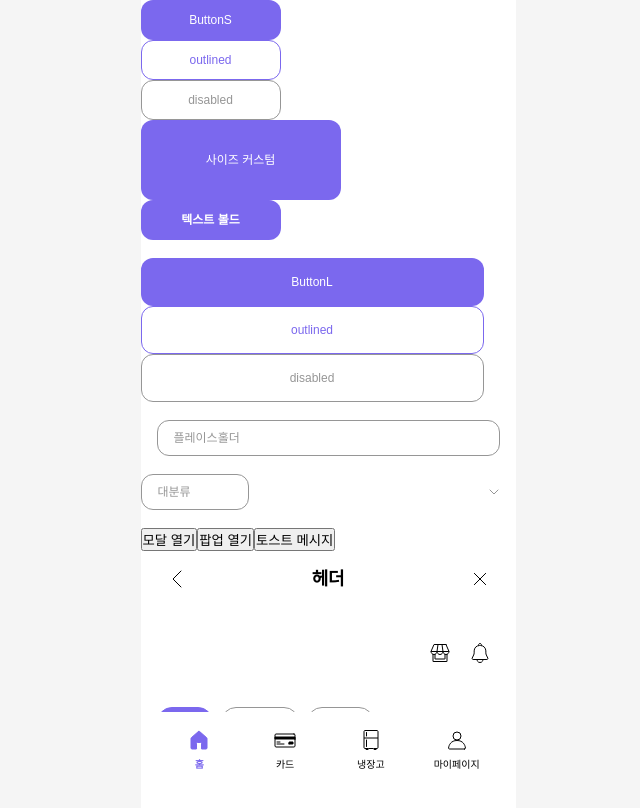
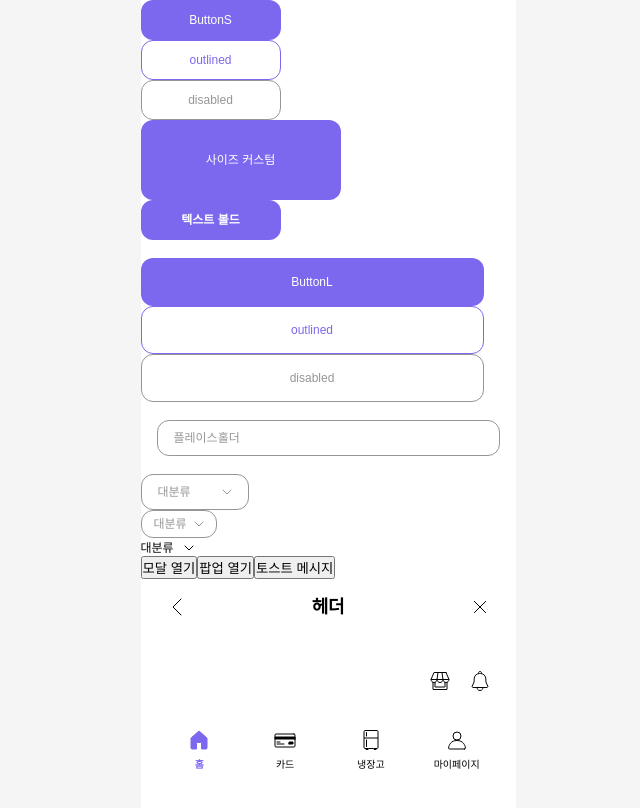
Before and after one commit to SHDS-SOLPick/sol-pick-fe, a React (Create React App) app: page /components in a window 1280 px wide. Shown: the top 808 px of the page, without its empty margins (312-952 px from the left). Built offline with nearby package versions, Linux system fonts and the light colour scheme; a web font is replaced by a local one.

Commit message:
design: SelectS, SelectSimple 공통 컴포넌트 추가 및 스타일 오류 해결

```diff
--- a/src/components/common/select/Select.css
+++ b/src/components/common/select/SelectL.css
@@ -1,9 +1,10 @@
-.select-container {
+.selectL-container {
   position: relative;
   display: inline-block;
+  width: 108px;
 }
 
-.select {
+.selectL {
   appearance: none;
   -webkit-appearance: none;
   -moz-appearance: none;
@@ -22,11 +23,11 @@
   text-align: left;
 }
 
-.select:focus {
+.selectL:focus {
   border-color: #7b68ee;
 }
 
-.selectArrow-icon {
+.selectLArrow-icon {
   position: absolute;
   top: 50%;
   right: 16px;
@@ -35,23 +36,23 @@
   width: 12px;
 }
 
-.selectArrow-icon.default {
+.selectLArrow-icon.default {
   display: block;
 }
 
-.selectArrow-icon.active {
+.selectLArrow-icon.active {
   display: none;
 }
 
-.select:focus ~ .selectArrow-icon.default {
+.selectL:focus ~ .selectLArrow-icon.default {
   display: none;
 }
 
-.select:focus ~ .selectArrow-icon.active {
+.selectL:focus ~ .selectLArrow-icon.active {
   display: block;
 }
 
 /* IE에서 기본 화살표 숨기기 */
-.select::-ms-expand {
+.selectL::-ms-expand {
   display: none;
 }
--- /dev/null
+++ b/src/components/common/select/SelectL.js
@@ -0,0 +1,58 @@
+import React, { useRef } from "react";
+import "./SelectL.css";
+import selectArrow from "../../../assets/selectArrow.svg";
+import selectArrowActive from "../../../assets/selectArrowActive.svg";
+
+const SelectL = ({
+  name,
+  id,
+  options = [],
+  defaultValue = "",
+  onChange,
+  width = "108px",
+  height = "36px",
+  className,
+}) => {
+  const selectRef = useRef(null);
+
+  // 옵션 선택 후 포커스 제거
+  const handleChange = (e) => {
+    if (onChange) {
+      onChange(e);
+    }
+
+    selectRef.current.blur();
+  };
+
+  return (
+    <div className="selectL-container">
+      <select
+        ref={selectRef}
+        name={name}
+        id={id}
+        onChange={handleChange}
+        defaultValue={defaultValue}
+        className={`selectL ${className || ""}`}
+        style={{ width, height }}
+      >
+        {options.map((option) => (
+          <option key={option.value} value={option.value}>
+            {option.label}
+          </option>
+        ))}
+      </select>
+      <img
+        src={selectArrow}
+        alt="Select Arrow"
+        className="selectLArrow-icon default"
+      />
+      <img
+        src={selectArrowActive}
+        alt="Select Arrow Active"
+        className="selectLArrow-icon active"
+      />
+    </div>
+  );
+};
+
+export default SelectL;
--- /dev/null
+++ b/src/components/common/select/SelectS.css
@@ -0,0 +1,58 @@
+.selectS-container {
+  position: relative;
+  display: inline-block;
+  width: 76px;
+}
+
+.selectS {
+  appearance: none;
+  -webkit-appearance: none;
+  -moz-appearance: none;
+  box-sizing: border-box;
+  width: 100%;
+  padding: 0 12px;
+  border: 1px solid #969696;
+  color: #969696;
+  border-radius: 12px;
+  background-color: white;
+  font-size: 12px;
+  cursor: pointer;
+  outline: none;
+  line-height: 100%;
+  letter-spacing: 0%;
+  text-align: left;
+}
+
+.selectS:focus {
+  border-color: #7b68ee;
+}
+
+.selectSArrow-icon {
+  position: absolute;
+  top: 50%;
+  right: 12px;
+  transform: translateY(-50%);
+  pointer-events: none;
+  width: 12px;
+}
+
+.selectSArrow-icon.default {
+  display: block;
+}
+
+.selectSArrow-icon.active {
+  display: none;
+}
+
+.selectS:focus ~ .selectSArrow-icon.default {
+  display: none;
+}
+
+.selectS:focus ~ .selectSArrow-icon.active {
+  display: block;
+}
+
+/* IE에서 기본 화살표 숨기기 */
+.selectS::-ms-expand {
+  display: none;
+}
--- a/src/components/common/select/Select.js
+++ b/src/components/common/select/SelectS.js
@@ -1,16 +1,16 @@
 import React, { useRef } from "react";
-import "./Select.css";
+import "./SelectS.css";
 import selectArrow from "../../../assets/selectArrow.svg";
 import selectArrowActive from "../../../assets/selectArrowActive.svg";
 
-const Select = ({
+const SelectS = ({
   name,
   id,
   options = [],
   defaultValue = "",
   onChange,
-  width = "108px",
-  height = "36px",
+  width = "76px",
+  height = "28px",
   className,
 }) => {
   const selectRef = useRef(null);
@@ -25,14 +25,14 @@ const Select = ({
   };
 
   return (
-    <div className="select-container">
+    <div className="selectS-container">
       <select
         ref={selectRef}
         name={name}
         id={id}
         onChange={handleChange}
         defaultValue={defaultValue}
-        className={`select ${className || ""}`}
+        className={`selectS ${className || ""}`}
         style={{ width, height }}
       >
         {options.map((option) => (
@@ -44,15 +44,15 @@ const Select = ({
       <img
         src={selectArrow}
         alt="Select Arrow"
-        className="selectArrow-icon default"
+        className="selectSArrow-icon default"
       />
       <img
         src={selectArrowActive}
         alt="Select Arrow Active"
-        className="selectArrow-icon active"
+        className="selectSArrow-icon active"
       />
     </div>
   );
 };
 
-export default Select;
+export default SelectS;
--- /dev/null
+++ b/src/components/common/select/SelectSimple.css
@@ -0,0 +1,55 @@
+.selectSimple-container {
+  position: relative;
+  display: inline-flex;
+  align-items: center;
+}
+
+.selectSimple {
+  appearance: none;
+  -webkit-appearance: none;
+  -moz-appearance: none;
+  width: 100%;
+  border: none;
+  background-color: transparent;
+  color: #000000;
+  font-size: 12px;
+  cursor: pointer;
+  outline: none;
+  line-height: 100%;
+  letter-spacing: 0%;
+  text-align: left;
+  padding-right: 20px;
+}
+
+.selectSimpleArrow-icon {
+  position: absolute;
+  top: 0;
+  bottom: 0;
+  right: 0;
+  margin: auto;
+  pointer-events: none;
+  width: 12px;
+  height: 12px;
+}
+
+.selectSimpleArrow-icon.default {
+  display: block;
+  filter: brightness(0);
+}
+
+.selectSimpleArrow-icon.active {
+  display: none;
+}
+
+.selectSimple:focus ~ .selectSimpleArrow-icon.default {
+  display: none;
+}
+
+.selectSimple:focus ~ .selectSimpleArrow-icon.active {
+  display: block;
+}
+
+/* IE에서 기본 화살표 숨기기 */
+.selectSimple::-ms-expand {
+  display: none;
+}
--- /dev/null
+++ b/src/components/common/select/SelectSimple.js
@@ -0,0 +1,53 @@
+import React, { useRef } from "react";
+import "./SelectSimple.css";
+import selectArrow from "../../../assets/selectArrow.svg";
+import selectArrowActive from "../../../assets/selectArrowActive.svg";
+
+const SelectSimple = ({
+  name,
+  id,
+  options = [],
+  defaultValue = "",
+  onChange,
+  className,
+}) => {
+  const selectRef = useRef(null);
+
+  const handleChange = (e) => {
+    if (onChange) {
+      onChange(e);
+    }
+    selectRef.current.blur();
+  };
+
+  return (
+    <div className="selectSimple-container">
+      <select
+        ref={selectRef}
+        name={name}
+        id={id}
+        onChange={handleChange}
+        defaultValue={defaultValue}
+        className={`selectSimple ${className || ""}`}
+      >
+        {options.map((option) => (
+          <option key={option.value} value={option.value}>
+            {option.label}
+          </option>
+        ))}
+      </select>
+      <img
+        src={selectArrow}
+        alt="Select Arrow"
+        className="selectSimpleArrow-icon default"
+      />
+      <img
+        src={selectArrowActive}
+        alt="Select Arrow Active"
+        className="selectSimpleArrow-icon active"
+      />
+    </div>
+  );
+};
+
+export default SelectSimple;
--- a/src/pages/Components.js
+++ b/src/pages/Components.js
@@ -2,7 +2,8 @@ import { useState } from "react";
 import ButtonS from "../components/common/button/ButtonS";
 import ButtonL from "../components/common/button/ButtonL";
 import Input from "../components/common/input/Input";
-import Select from "../components/common/select/Select";
+import SelectL from "../components/common/select/SelectL";
+import SelectS from "../components/common/select/SelectS";
 import Modal from "../components/common/modal/Modal";
 import Popup from "../components/common/popup/Popup";
 import Header from "../components/common/header/Header";
@@ -16,6 +17,7 @@ import shopActive from "../assets/shopActive.svg";
 import Menu from "../components/common/menu/Menu";
 import ToastMessage from "../components/common/toastmessage/ToastMessage";
 import Chip from "../components/common/chip/Chip";
+import SelectSimple from "../components/common/select/SelectSimple";
 
 const Components = () => {
   // 셀렉트 옵션
@@ -90,7 +92,13 @@ const Components = () => {
       <Input placeholder="플레이스홀더" />
       <br />
 
-      <Select options={selectOptions} />
+      <SelectL options={selectOptions} />
+      <br />
+
+      <SelectS options={selectOptions} />
+      <br />
+
+      <SelectSimple options={selectOptions} />
       <br />
 
       <button onClick={openModal}>모달 열기</button>
```
